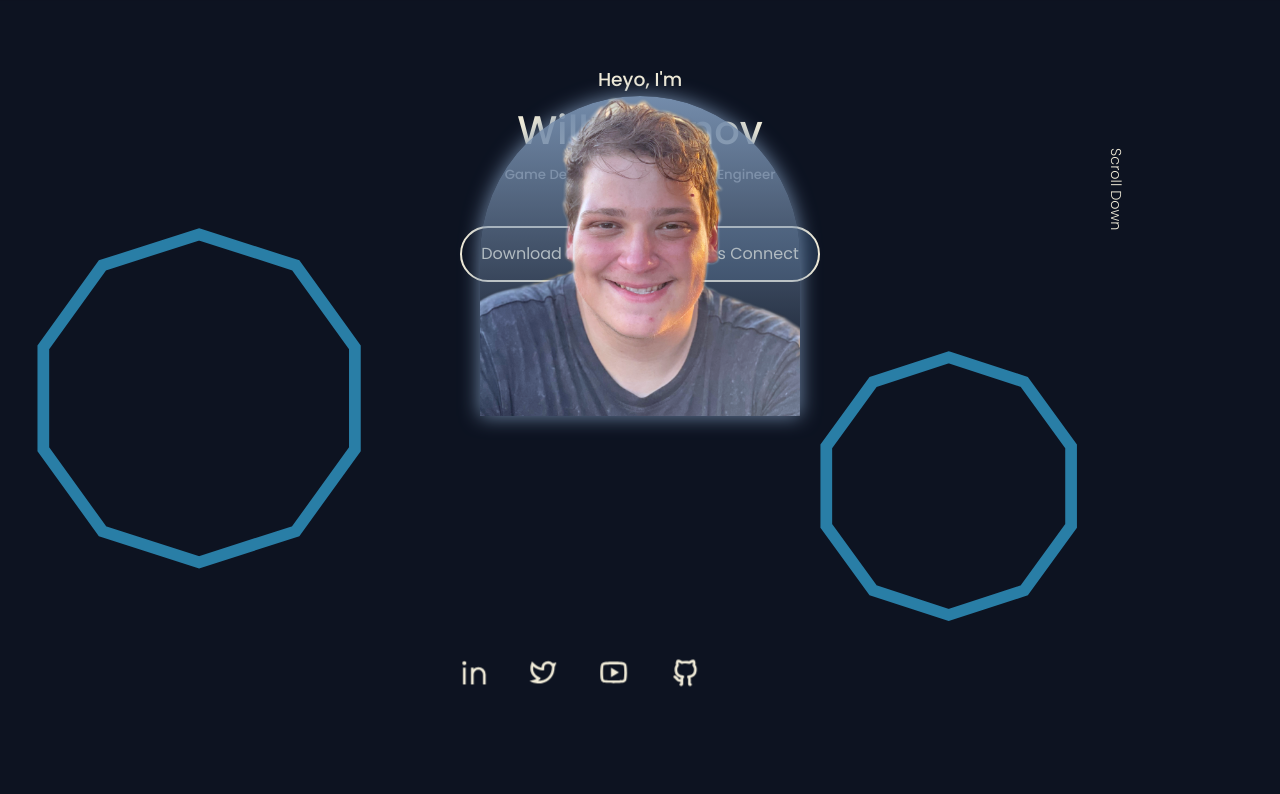
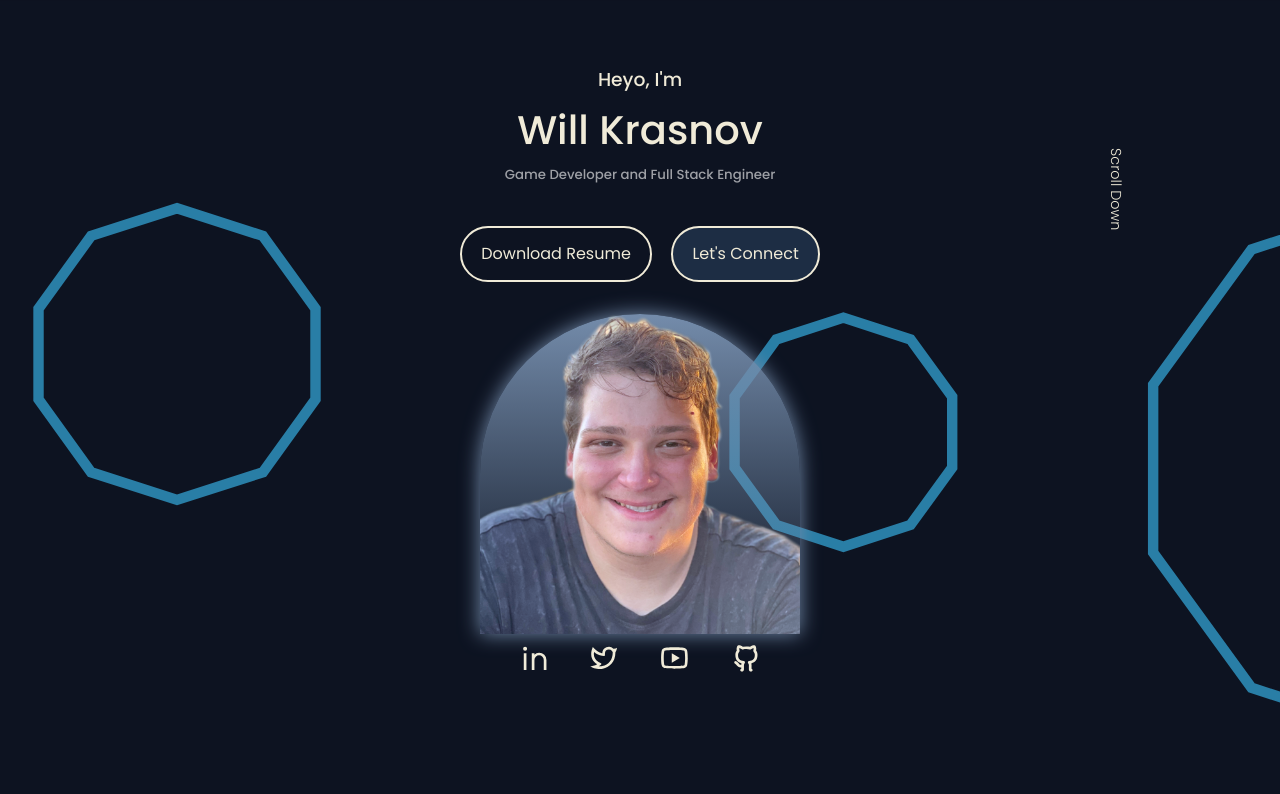
Before and after one commit to willkoman/portfolio, a React (Create React App) app: page / in a window 1280 px wide. Shown: the top 794 px of the page. Built offline with nearby package versions, Linux system fonts and the light colour scheme.

Commit message:
Update header.css

```diff
--- a/src/components/header/header.css
+++ b/src/components/header/header.css
@@ -3,14 +3,15 @@ header {
   margin-top: 0rem;
   margin-bottom: 200px;
 
-  height: auto; /* Allow height to adjust based on content */
+  height: auto;
   overflow: visible !important;
-
-  position: relative; /* Contain absolutely positioned children */
 }
 
 .wavespantop {
-  width: 100% !important;
+  /* Removed aspect-ratio to allow explicit height control */
+  /* aspect-ratio: 540 /304 ; */
+
+  width: 100% !important; /* Ensure full horizontal stretch */
   max-height: 20vh; /* Limit height to 20% of viewport height */
   height: auto; /* Allow height to adjust based on content */
 
@@ -20,13 +21,12 @@ header {
 
   position: absolute;
   top: 0;
-  left: 0; /* Align to the left */
+  left: 0; /* Ensure it starts from the left edge */
   z-index: -1; /* Keep it behind other header content */
 
   overflow: hidden; /* Prevent overflow issues */
 }
-
-.wavestop {
+.wavestop{
   background-image: url('../../assets/layered-waves-haikei-top.svg');
 }
 
@@ -49,17 +49,20 @@ header {
   position: absolute;
   align-items: center;
   display: flex;
-  justify-content: center; /* Changed from justify-items to justify-content */
+  justify-items: center;
   flex-direction: row;
   gap: 1.2rem;
   left: 50%;
-  transform: translateX(-50%); /* Center horizontally */
-  top: 35rem; /* Adjust as needed based on your design */
+  transform: translateX(-25%);
+  bottom: 350px;
+  top: 35rem;
 
   z-index: 2;
   scale: 2;
-
-  /* Removed redundant vendor prefixes */
+  -webkit-transform: translateX(-25%);
+  -moz-transform: translateX(-25%);
+  -ms-transform: translateX(-25%);
+  -o-transform: translateX(-25%);
 }
 
 .header__socials > a > p {
@@ -73,23 +76,21 @@ header {
     background: var(--color-primary);
 } */
 
-/*  ========== PHOTO ========= */
+/*  ========== PHOTO ========== */
 
 .me {
   background: linear-gradient(var(--color-primary-variant), transparent);
   width: 20rem;
   height: 20rem;
   position: absolute;
-  left: 50%;
-  top: 2rem; /* Changed from margin-top for better positioning */
-  transform: translateX(-50%); /* Center horizontally */
+  left: calc(50% - 10rem);
+  margin-top: 2rem;
   border-radius: 12rem 12rem 0 0;
-  padding: 0rem;
-  box-shadow: 0px 0px 20px 0px var(--color-primary-variant);
   -webkit-border-radius: 12rem 12rem 0 0;
   -moz-border-radius: 12rem 12rem 0 0;
   -ms-border-radius: 12rem 12rem 0 0;
   -o-border-radius: 12rem 12rem 0 0;
+  padding: 0rem 0rem 0rem 0rem;
   -webkit-box-shadow: 0px 0px 20px 0px var(--color-primary-variant);
 }
 
@@ -102,26 +103,29 @@ header {
   transform: rotate(90deg);
   font-weight: 300;
   font-size: 0.9rem;
-  /* Vendor prefixes removed */
+  -webkit-transform: rotate(90deg);
+  -moz-transform: rotate(90deg);
+  -ms-transform: rotate(90deg);
+  -o-transform: rotate(90deg);
 }
 
 @media screen and (min-width: 1150px) {
   header {
-    height: auto; /* Remove fixed height */
+    height: 400px;
   }
 
   .header__socials {
-    top: 600px; /* Adjust as necessary */
+    top: 600px;
   }
 }
 
 @media screen and (max-width: 1149px) {
   header {
-    height: auto; /* Remove fixed height */
+    height: 350px;
   }
 
   .header__socials {
-    top: 650px; /* Adjust as necessary */
+    top: 650px;
   }
 }
 
```
